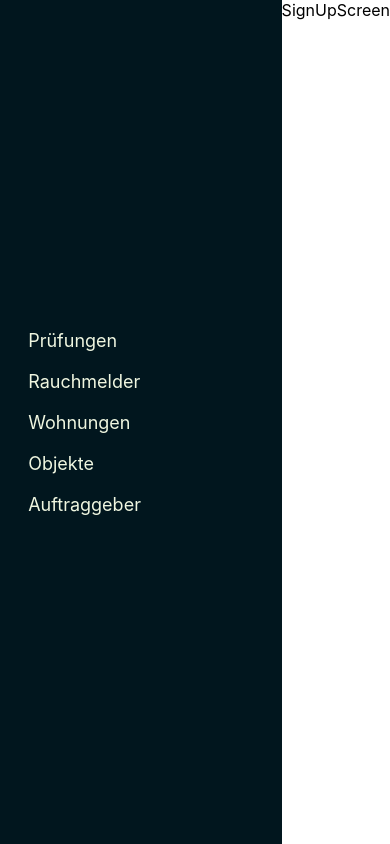
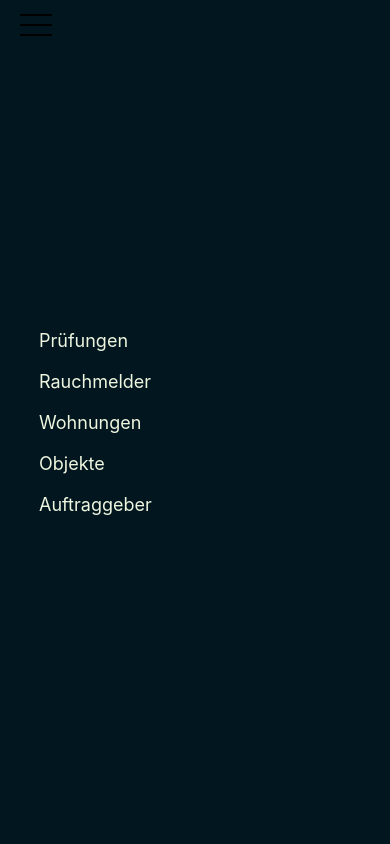
Before and after one commit to tobiashld/pwa-rauchmelder, a React (Create React App) app: page / in a window 390 px wide. Both pictures are taken after a click on the button "Login". Built offline with nearby package versions, Linux system fonts and the light colour scheme.

Commit message:
responsive

```diff
--- a/src/components/navbar/navbar.module.css
+++ b/src/components/navbar/navbar.module.css
@@ -6,6 +6,7 @@
     display: flex;
     flex-direction: column;
     justify-content: center;
+    box-shadow:0px 0px 24px 2px rgba(0,0,0,0.3);
 }
 .links{
     width: 100%;
@@ -13,3 +14,52 @@
     flex-direction: column;
     align-items: center;
 }
+
+.topnavbarcontainer{
+    width: calc(100%-20px);
+    box-shadow:0px 0px 24px 2px rgba(0,0,0,0.3);
+    height:50px;
+    display: flex;
+    align-items: center;
+    padding-left: 20px;
+}
+
+.burgermenu,
+.burgermenu::after,
+.burgermenu::before{
+    width:2em;
+    height:2px;
+    content:"";
+    position: relative;
+    background-color: black;
+}
+.burgermenu::before{
+    position:absolute;
+    bottom:10px;
+}
+.burgermenu::after{
+    position:absolute;
+    top:10px;
+}
+
+.bmcontainer{
+    display: flex;
+    flex-direction: column;
+    justify-content: space-evenly;
+    height:40px;
+}
+.bmcontainer:hover{
+    cursor: pointer;
+}
+@media only screen and (max-width:600px) {
+    .bmcontainer{
+        z-index: 10;
+    }
+    .container{
+        position:fixed;
+        top:0;
+        left:0;
+        width: 100vw;
+        height:100vh;
+    }
+}
--- a/src/components/navbar/navbar.tsx
+++ b/src/components/navbar/navbar.tsx
@@ -5,7 +5,7 @@ import NavBarLink from '../navbarlink/navbarlink'
 import styles from './navbar.module.css'
 
 
-function NavBar(props:{changeComponent:(component:()=>JSX.Element)=>void}) {
+function NavBar(props:{isShown:boolean,changeComponent:(component:()=>JSX.Element)=>void}) {
     const navBarElemente = useSelector((state:RootState)=>state.navbarElemente)
   return (
     <div className={styles.container}>
--- /dev/null
+++ b/src/components/navbar/topnavbar.tsx
@@ -0,0 +1,16 @@
+import React from 'react'
+import styles from './navbar.module.css'
+
+function TopNavBar(props:{onMenuChange:()=>void}) {
+  return (
+    <div className={styles.topnavbarcontainer}>
+        <div className={styles.bmcontainer} onClick={props &&props.onMenuChange?props.onMenuChange:undefined}>
+            <div className={styles.burgermenu}>
+
+            </div>
+        </div>
+    </div>
+  )
+}
+
+export default TopNavBar
--- a/src/screens/homescreen/homescreen.tsx
+++ b/src/screens/homescreen/homescreen.tsx
@@ -1,5 +1,6 @@
 import React, { useState } from 'react'
 import NavBar from '../../components/navbar/navbar'
+import TopNavBar from '../../components/navbar/topnavbar'
 import SignUpScreen from '../signup/signupscreen'
 import styles from './homescreen.module.css'
 
@@ -9,8 +10,9 @@ function HomeScreen() {
   const [activeComponent,setActiveComponent] = useState<JSX.Element>(SignUpScreen())
   return (
     <div className={styles.anwendung}>
-      {navBarActive?<NavBar changeComponent={(component=>setActiveComponent(component()))}/>:<></>}
+      {navBarActive?<NavBar isShown={navBarActive} changeComponent={(component=>setActiveComponent(component()))}/>:<></>}
       <div className={styles.activeElement}>
+        <TopNavBar onMenuChange={()=>setNavBarActive(!navBarActive)}/>
         {activeComponent}
       </div>
     </div>
--- a/src/screens/signin/signinscreen.module.css
+++ b/src/screens/signin/signinscreen.module.css
@@ -75,3 +75,21 @@
     background-color: rgba(232, 232, 232, 0.584);
     margin:10px;
 }
+@media only screen and (max-width:600px) {
+    .header{
+        display:none;
+    }
+    .loginboxcontainer{
+        height:fit-content;
+        width: fit-content;
+    }
+    .loginbox{
+        height: 100vh;
+        width: 100vw;
+        padding:0;
+        border-radius: 0;
+    }
+    .usereingabe{
+        flex:2
+    }
+}
```
Also changed, not shown: public/manifest.json.
